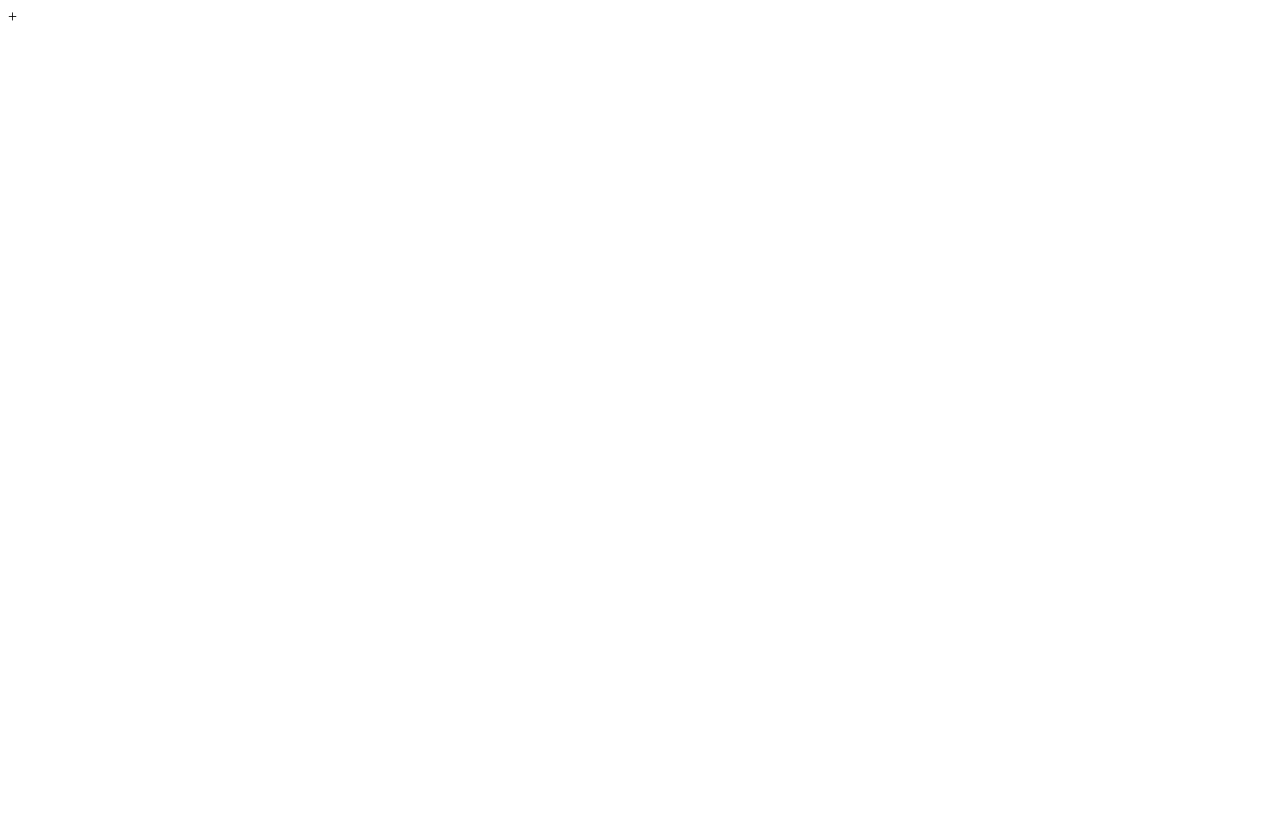
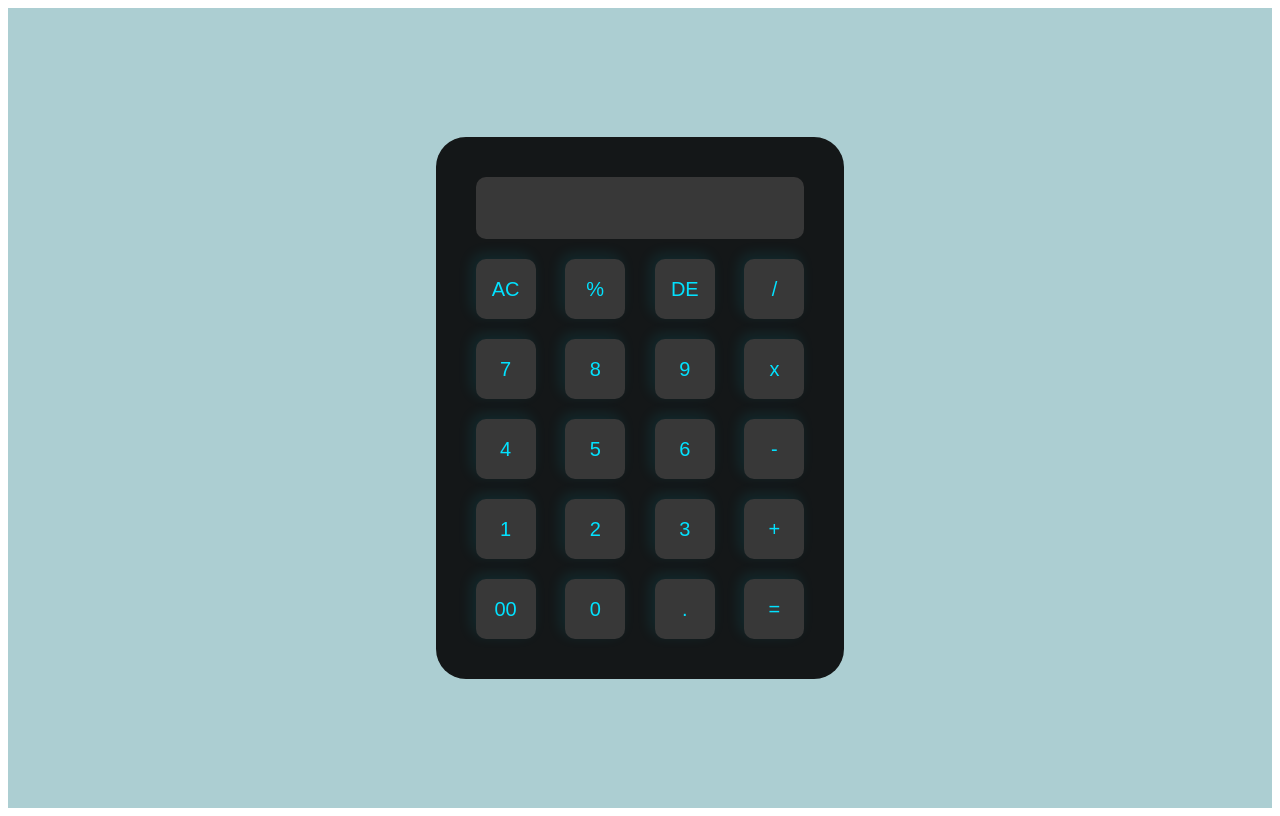
Before and after one commit to shravaninikam/Projects, a plain HTML site: page Calculator/index.html in a window 1280 px wide. Drawn offline with Linux system fonts and the light colour scheme.

Commit message:
html and css updated

```diff
--- a/Calculator/index.html
+++ b/Calculator/index.html
@@ -3,11 +3,48 @@
 <head>
     <meta charset="UTF-8">
     <meta name="viewport" content="width=device-width, initial-scale=1.0">
+    <link rel="stylesheet" href="style.css">
     <title>Calculator</title>
 </head>
 <body>
-    <div>
-        +
+    <div class="container">
+        <div class="calculator">
+            <form>
+                <div class="display">
+                    <input type="text" name="display">
+                </div>
+                <div>
+                    <input type="button" value="AC" onclick="display.value =''" class="operator">
+                    <input type="button" value="%" onclick="display.value+='%'" class="operator">
+                    <input type="button" value="DE" onclick="display.value = display.value.toString().slice(0,-1)" class="operator">
+                    <input type="button" value="/" onclick="display.value +='/'" class="operator">
+                </div>
+                <div>
+                    <input type="button" value="7" onclick="display.value +='7'">
+                    <input type="button" value="8" onclick="display.value +='8'">
+                    <input type="button" value="9"onclick="display.value +='9'">
+                    <input type="button" value="x" onclick="display.value+='*'" class="operator">
+                </div>
+                <div>
+                    <input type="button" value="4"onclick="display.value +='4'">
+                    <input type="button" value="5"onclick="display.value +='5'">
+                    <input type="button" value="6"onclick="display.value +='6'">
+                    <input type="button" value="-"onclick="display.value +='-'" class="operator">
+                </div>
+                <div>
+                    <input type="button" value="1" onclick="display.value +='1'">
+                    <input type="button" value="2" onclick="display.value +='2'">
+                    <input type="button" value="3" onclick="display.value +='3'">
+                    <input type="button" value="+" onclick="display.value +='+'" class="operator">
+                </div>
+                <div>
+                    <input type="button" value="00" onclick="display.value +='00'">
+                    <input type="button" value="0" onclick="display.value +='0'"">
+                    <input type="button" value="." onclick="display.value +='.' "class="operator">
+                    <input type="button" value="=" onclick="display.value = eval(display.value)" class="equal operator">
+                </div>
+            </form>
+        </div>
     </div>
 </body>
 </html>
--- /dev/null
+++ b/Calculator/style.css
@@ -0,0 +1,47 @@
+.container{
+    width: 100%;
+    height: 100vh;
+    background:#acced2;
+    display: flex;
+    align-items: center;
+    justify-content: center;
+    font-family: 'Courier New', Courier, monospace;
+}
+
+.calculator{
+    background-color: rgb(20, 23, 24);
+    padding: 30px;
+    border-radius: 30px;
+
+}
+
+.calculator form input{
+    outline: 0;
+    border: 0;
+    width: 60px;
+    height: 60px;
+    border-radius: 10px;
+    margin: 10px;
+    color: rgba(2, 226, 255);
+    background-color: #383838;
+    box-shadow: -4px -4px 15px rgba(2, 226, 255, 0.1);
+    font-size: 20px;
+    cursor: pointer;
+}
+
+.calculator form input:hover{
+    background-color: #454545;
+}
+
+form .display{
+    display: flex;
+    justify-content: flex-end;
+    margin: 20px, 0;
+}
+
+form .display input{
+    text-align: right;
+    flex: 1;
+    font-size: 40px;
+    box-shadow: none;
+}
```
